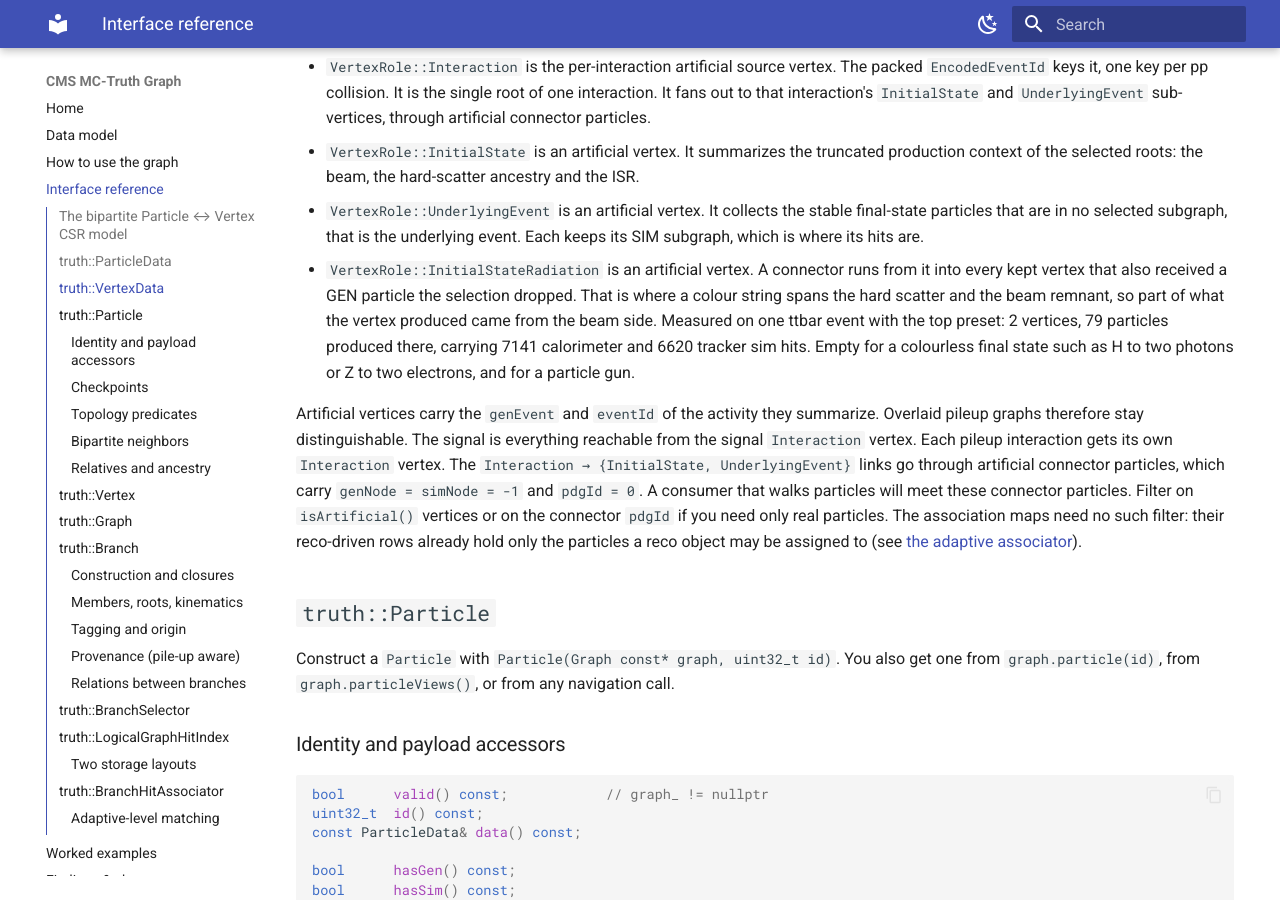
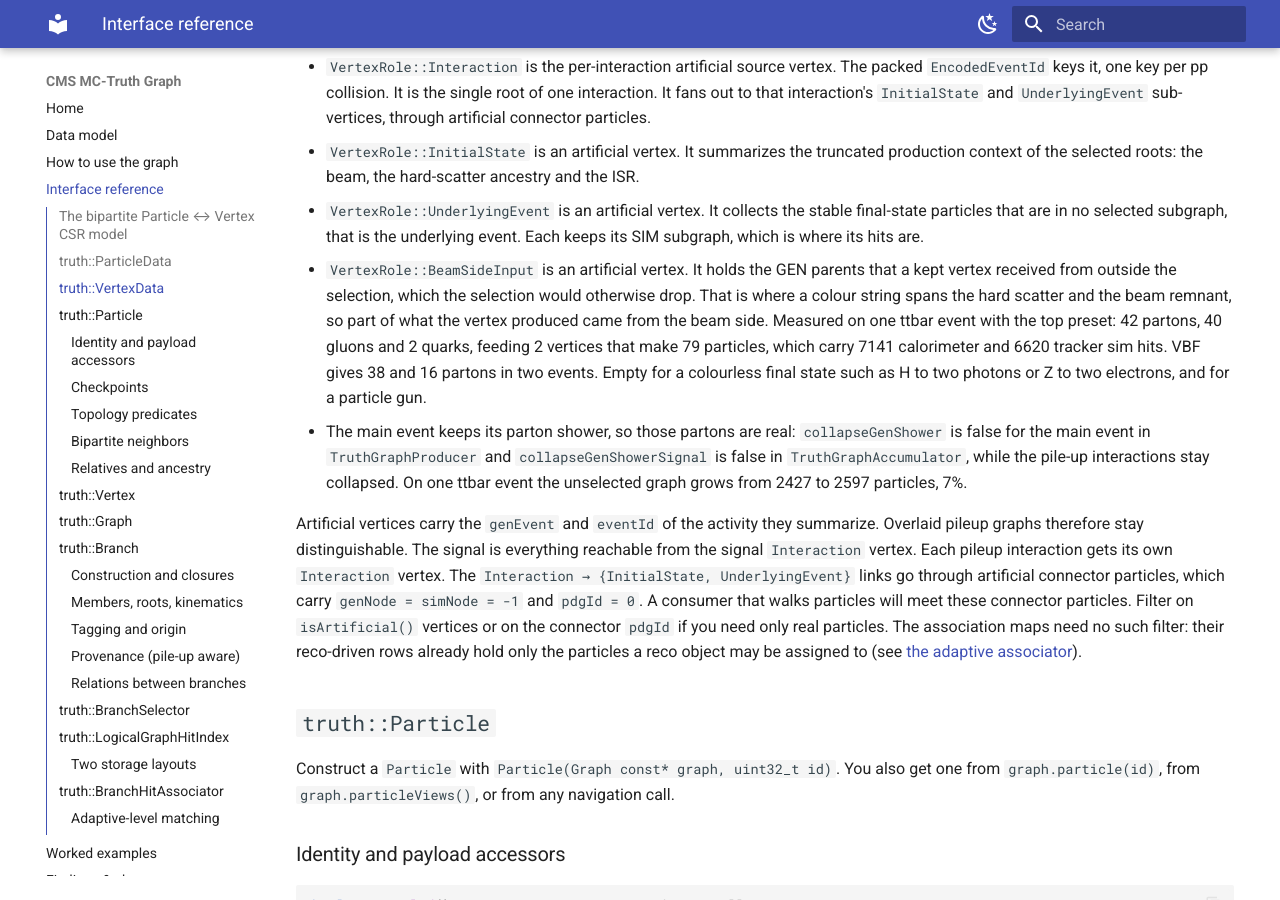
Before and after one commit to felicepantaleo/cms-truth-docs, an MkDocs documentation site: the page built from docs/interface.md, in a window 1280 px wide and 900 px high, scrolled down 3407 px. Built offline with MkDocs 1.6.1 and Material for MkDocs 9.7.7, drawn with Linux system fonts in a browser that asks for light colours.

Commit message:
data model: BeamSideInput holds the real beam-side partons of the main event

```diff
--- a/docs/interface.md
+++ b/docs/interface.md
@@ -125,13 +125,18 @@ The roles are:
 - `VertexRole::UnderlyingEvent` is an artificial vertex. It collects the stable
   final-state particles that are in no selected subgraph, that is the underlying
   event. Each keeps its SIM subgraph, which is where its hits are.
-- `VertexRole::InitialStateRadiation` is an artificial vertex. A connector runs from
-  it into every kept vertex that also received a GEN particle the selection dropped.
-  That is where a colour string spans the hard scatter and the beam remnant, so part
-  of what the vertex produced came from the beam side. Measured on one ttbar event
-  with the top preset: 2 vertices, 79 particles produced there, carrying 7141
-  calorimeter and 6620 tracker sim hits. Empty for a colourless final state such as
-  H to two photons or Z to two electrons, and for a particle gun.
+- `VertexRole::BeamSideInput` is an artificial vertex. It holds the GEN parents that a
+  kept vertex received from outside the selection, which the selection would otherwise
+  drop. That is where a colour string spans the hard scatter and the beam remnant, so
+  part of what the vertex produced came from the beam side. Measured on one ttbar event
+  with the top preset: 42 partons, 40 gluons and 2 quarks, feeding 2 vertices that make
+  79 particles, which carry 7141 calorimeter and 6620 tracker sim hits. VBF gives 38 and
+  16 partons in two events. Empty for a colourless final state such as H to two photons
+  or Z to two electrons, and for a particle gun.
+- The main event keeps its parton shower, so those partons are real: `collapseGenShower`
+  is false for the main event in `TruthGraphProducer` and `collapseGenShowerSignal` is
+  false in `TruthGraphAccumulator`, while the pile-up interactions stay collapsed. On one
+  ttbar event the unselected graph grows from 2427 to 2597 particles, 7%.
 
 Artificial vertices carry the `genEvent` and `eventId` of the activity they
 summarize. Overlaid pileup graphs therefore stay distinguishable. The signal is
```
Also changed, not shown: docs/data-model.md (+1 -1 lines).
